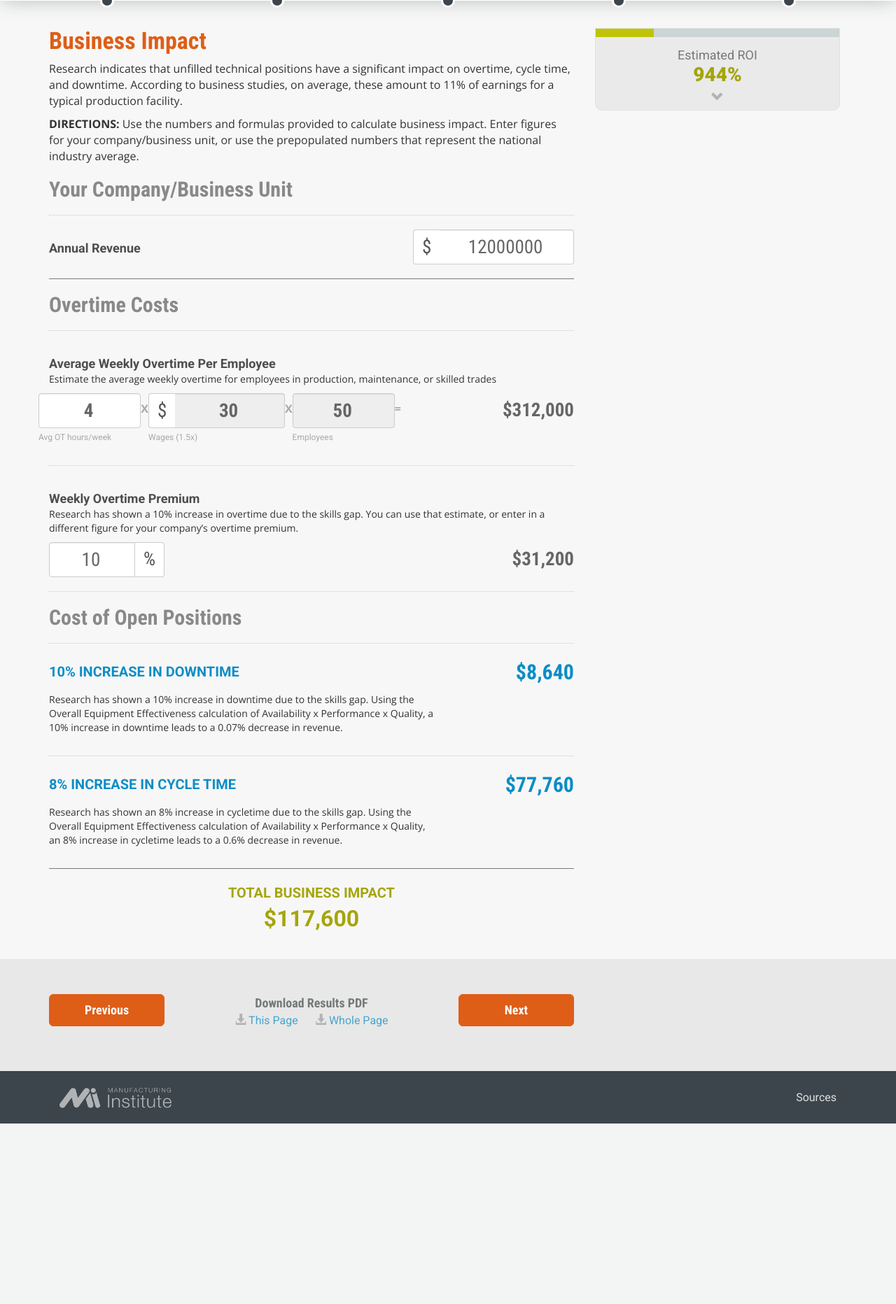
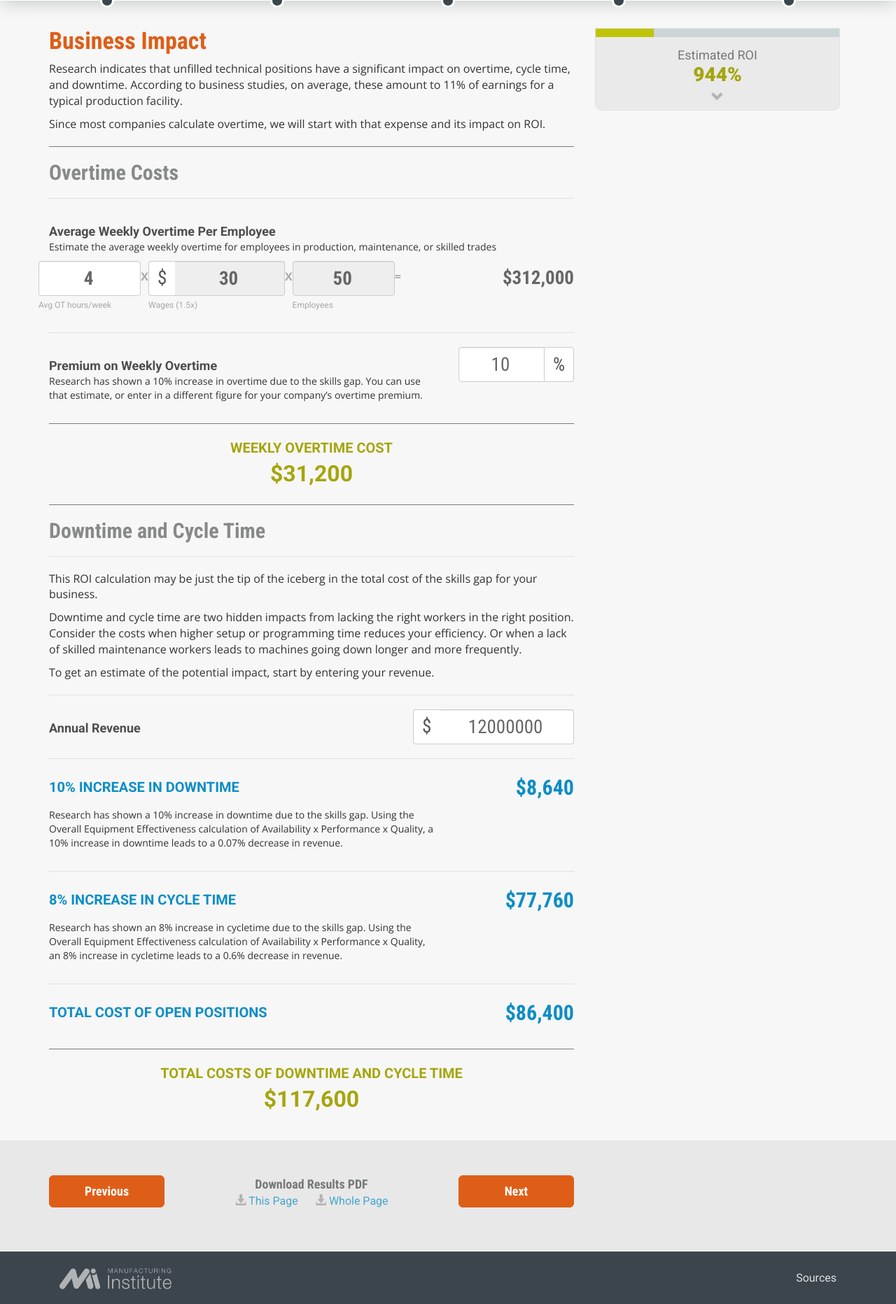
Before and after one commit to FriendlyDesignCo/ROI-calculator, a PHP site: page /business-impact.php in a window 1280 px wide. Shown: the part 145-2009 px from the top of the page at 70% size. Before the commit the page ends 1751 px from the top, so only its background shows below. Run offline with PHP 8.4, Linux system fonts and the light colour scheme; some libraries are stand-ins or nearby versions.

Commit message:
Business Impact page adjustments
Fixes #25

```diff
--- a/business-impact.php
+++ b/business-impact.php
@@ -5,21 +5,7 @@ $nextPage = 'possible-savings.php';
 include('header.php'); ?>
 <h1>Business Impact</h1>
 <p>Research indicates that unfilled technical positions have a significant impact on overtime, cycle time, and downtime. According to business studies, on average, these amount to 11% of earnings for a typical production facility.</p>
-<p><strong>DIRECTIONS:</strong> Use the numbers and formulas provided to calculate business impact. Enter figures for your company/business unit, or use the prepopulated numbers that represent the national industry average.</p>
-
-
-<h2>Your Company/Business Unit</h2>
-<div class="row">
-  <div class="col-md-4">
-    <label>Annual Revenue</label>
-  </div>
-  <div class="col-md-4 col-md-offset-4">
-    <div class="input-group">
-      <div class="input-group-addon">$</div>
-      <input name="annual-revenue" type="number" value="<?php echo getValue('annual-revenue', 12000000); ?>" class="form-control">
-    </div>
-  </div>
-</div>
+<p>Since most companies calculate overtime, we will start with that expense and its impact on ROI.</p>
 
 <hr>
 
@@ -50,23 +36,43 @@ include('header.php'); ?>
 
 <hr class="dotted">
 
-<label>Weekly Overtime Premium</label>
-<p class="help-text">Research has shown a 10% increase in overtime due to the skills gap. You can use that estimate, or enter in a different figure for your company’s overtime premium.</p>
 <div class="row">
+  <div class="col-md-9">
+    <label>Premium on Weekly Overtime</label>
+    <p class="help-text">Research has shown a 10% increase in overtime due to the skills gap. You can use that estimate, or enter in a different figure for your company’s overtime premium.</p>
+  </div>
   <div class="col-md-3">
     <div class="input-group">
       <input name="weekly-overtime-premium" type="number" class="form-control" placeholder="10" value="<?php echo getValue('weekly-overtime-premium', 10); ?>" min="0" step="1" max="100">
       <div class="input-group-addon">%</div>
     </div>
   </div>
-  <div class="col-md-3 col-md-offset-6">
-    <p class="result" id="overtime-premium">$</p>
+</div>
+
+<hr>
+<p class="text-center total-description">Weekly Overtime Cost</p>
+<p class="text-center total" id="overtime-premium">$</p>
+<hr>
+
+
+<h2>Downtime and Cycle Time</h2>
+<p>This ROI calculation may be just the tip of the iceberg in the total cost of the skills gap for your business.</p>
+<p>Downtime and cycle time are two hidden impacts from lacking the right workers in the right position. Consider the costs when higher setup or programming time reduces your efficiency. Or when a lack of skilled maintenance workers leads to machines going down longer and more frequently.</p>
+<p>To get an estimate of the potential impact, start by entering your revenue.</p>
+
+<hr class="dotted">
+<div class="row">
+  <div class="col-md-4">
+    <label>Annual Revenue</label>
+  </div>
+  <div class="col-md-4 col-md-offset-4">
+    <div class="input-group">
+      <div class="input-group-addon">$</div>
+      <input name="annual-revenue" type="number" value="<?php echo getValue('annual-revenue', 12000000); ?>" class="form-control">
+    </div>
   </div>
 </div>
-
 <hr class="dotted">
-
-<h2>Cost of Open Positions</h2>
 
 <div class="row">
   <div class="col-md-9">
@@ -88,10 +94,21 @@ include('header.php'); ?>
     <p class="subtotal" id="cycle-time-increase">$</p>
   </div>
 </div>
+<hr class="dotted">
 
+<div class="row">
+  <div class="col-md-9">
+    <p class="subtotal-description">Total cost of open positions</p>
+  </div>
+  <div class="col-md-3">
+    <p class="subtotal" id="open-position-cost">$</p>
+  </div>
+</div>
 <hr>
 
-<p class="text-center total-description">Total Business Impact</p>
-<p class="text-center total" id="business-impact-total">$117,600</p>
+
+
+<p class="text-center total-description">Total costs of downtime and cycle time</p>
+<p class="text-center total" id="business-impact-total">$</p>
 
 <?php include('footer.php');
--- a/footer.php
+++ b/footer.php
@@ -166,6 +166,8 @@
           var cycleTimeIncrease = Math.ceil(0.00648*annualRevenue);
           $("#cycle-time-increase").html(moneyFormat(cycleTimeIncrease));
 
+          $("#open-position-cost").html(moneyFormat(downtimeIncrease+cycleTimeIncrease));
+
           var businessImpactTotal = overtimePremium+downtimeIncrease+cycleTimeIncrease;
           $("#business-impact-total").html(moneyFormat(businessImpactTotal));
 
```
